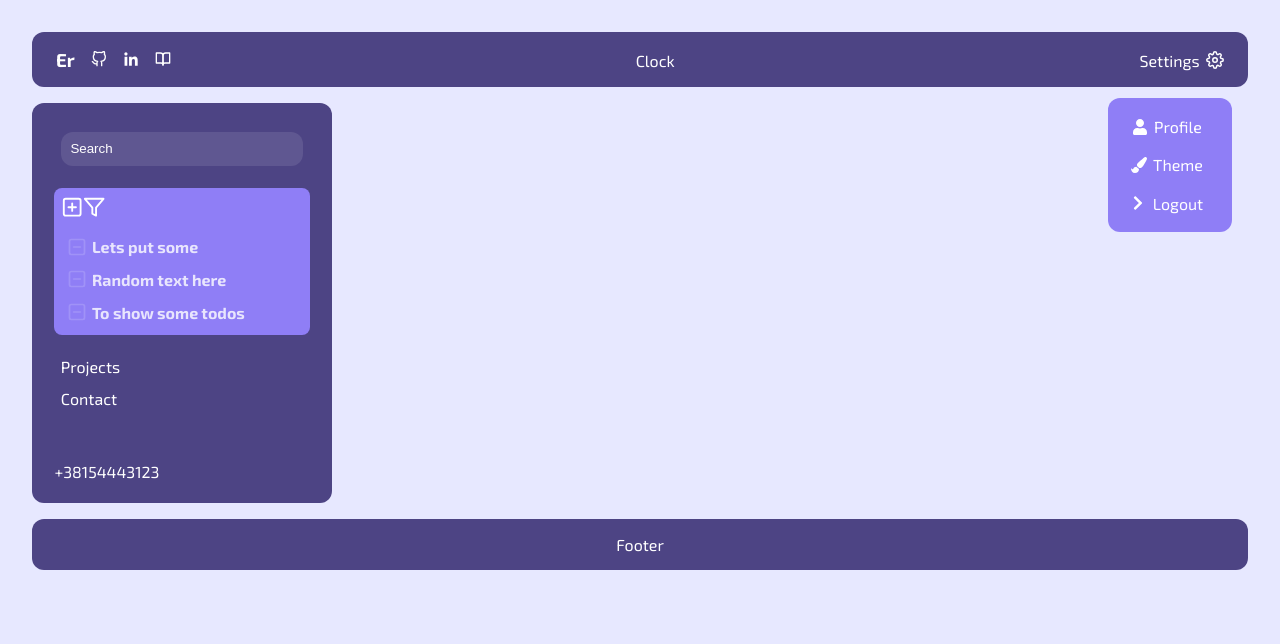
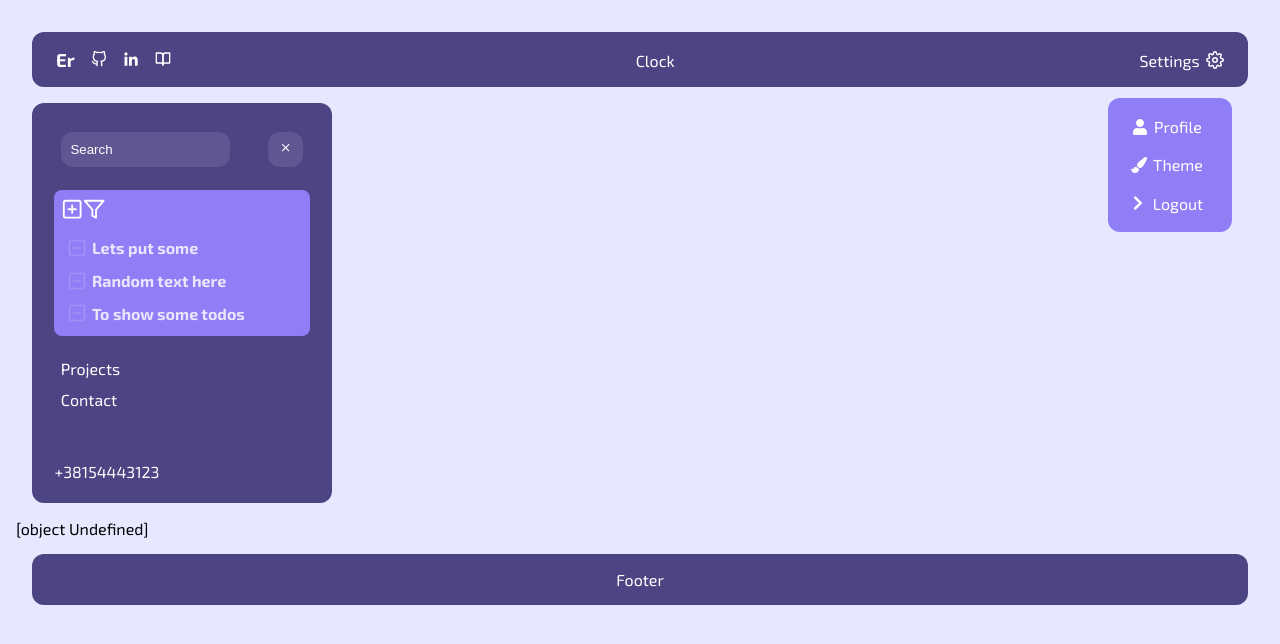
Before and after one commit to erazmozen/hub, a React (Create React App) app: page / in a window 1280 px wide. Shown: the top 644 px of the page. Built offline with nearby package versions, Linux system fonts and the light colour scheme.

Commit message:
Added close button

```diff
--- a/src/App.js
+++ b/src/App.js
@@ -3,12 +3,18 @@ import icons from "./icons";
 import Header from "./components/main/Header";
 import Sidebar from "./components/main/Siedbar";
 import Footer from "./components/main/Footer";
+import { useState } from "react";
 
 function App() {
+  const [sidebarToggle, setSidebarToggle] = useState(1);
+
+  console.log(sidebarToggle);
+
   return (
     <div className="main">
       <Header icons={icons} />
-      <Sidebar icons={icons} />
+      <Sidebar icons={icons} setSidebarToggle={setSidebarToggle} />
+      {toString(sidebarToggle)}
       <Footer />
     </div>
   );
--- a/src/components/main/Siedbar.jsx
+++ b/src/components/main/Siedbar.jsx
@@ -1,9 +1,17 @@
-const Sidebar = ({ icons }) => {
+const Sidebar = ({ icons, setSidebarToggle }) => {
+  function updateSidebar() {
+    console.log("updateSiedbar");
+    setSidebarToggle((prev) => (prev = !prev));
+  }
+
   return (
     <div className="sidebar-wrapper background-rounded">
       <div className="sidebar-top">
         <div className="search-wrapper">
           <input placeholder="Search" />
+          <button onClick={updateSidebar}>
+            <icons.IoMdClose />
+          </button>
         </div>
         <div className="todo">
           <div className="todo-icons">
--- a/src/icons.js
+++ b/src/icons.js
@@ -8,6 +8,7 @@ import { FiFilter } from "react-icons/fi";
 import { FaUser } from "react-icons/fa";
 import { FaPaintBrush } from "react-icons/fa";
 import { FaChevronRight } from "react-icons/fa";
+import { IoMdClose } from "react-icons/io";
 
 const icons = {
   FiGithub,
@@ -20,6 +21,7 @@ const icons = {
   FaUser,
   FaPaintBrush,
   FaChevronRight,
+  IoMdClose,
 };
 
 export default icons;
--- a/src/main.css
+++ b/src/main.css
@@ -63,8 +63,13 @@ body {
   background-color: var(--secondary);
 }
 
-.search-wrapper input {
-  width: 100%;
+.search-wrapper {
+  display: flex;
+  justify-content: space-between;
+}
+
+.search-wrapper input,
+.search-wrapper button {
   padding: 0.6rem;
   border-radius: 12px;
   border: none;
@@ -73,16 +78,27 @@ body {
   transition: background 0.15s ease-in-out;
 }
 
-.search-wrapper input::placeholder {
+.search-wrapper button {
+  width: 35px;
   color: white;
+}
+
+.search-wrapper input {
+  width: 70%;
+  color: white;
+}
+
+.search-wrapper input:active {
+  color: black;
 }
 
 .search-wrapper input:focus {
   background-color: white;
+  color: black;
 }
 
-.search-wrapper input::placeholder:focus {
-  color: black;
+.search-wrapper input::placeholder {
+  color: white;
 }
 
 /* Navbar ------ */
```
